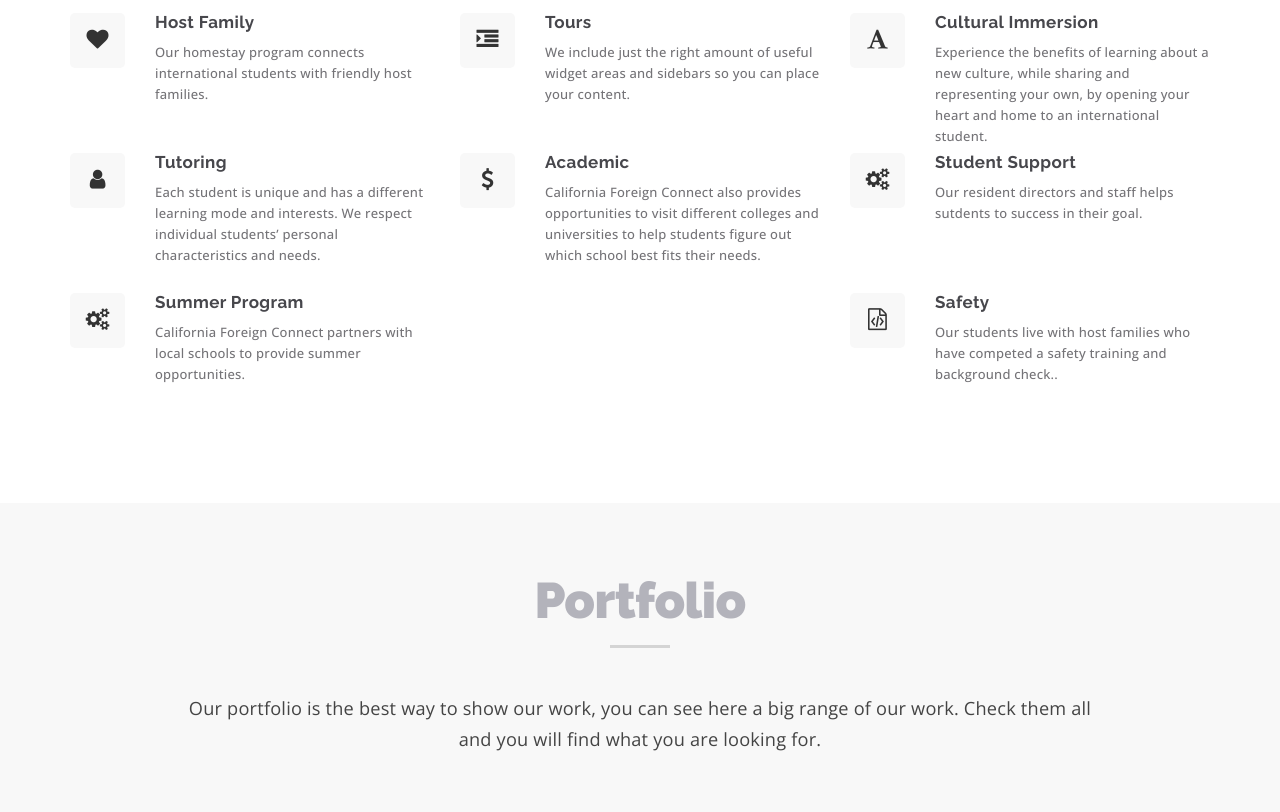
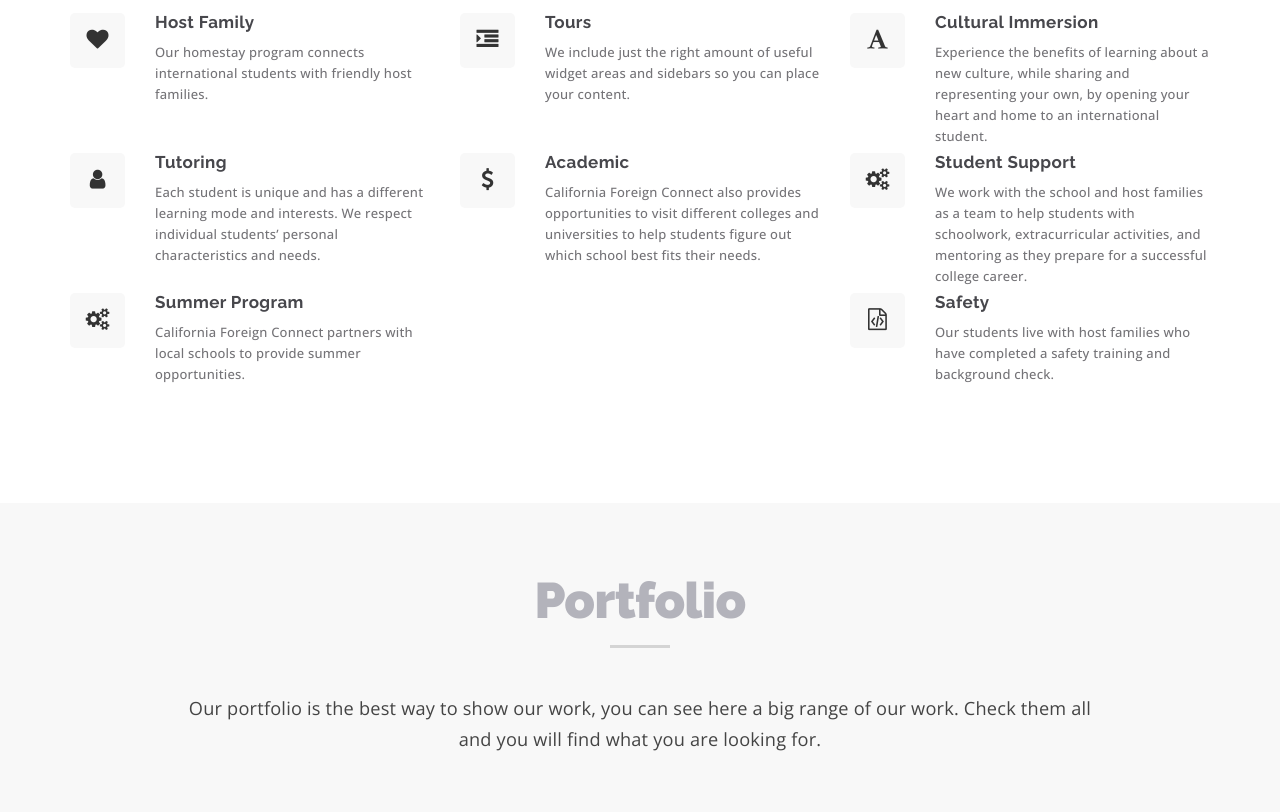
Before and after one commit to CFCLLC/CFCLLC.github.io, a plain HTML site: page index.html in a window 1280 px wide. Shown: the part 1939-2751 px from the top of the page. Drawn offline with nearby package versions, Linux system fonts and the light colour scheme; files whose address does not match are found by name.

Commit message:
Update index.html

```diff
--- a/index.html
+++ b/index.html
@@ -234,14 +234,14 @@
 							<div class="featured-icon"><i class="fa fa-cogs"></i></div>
 							<div class="featured-text">
 								<h4>Student Support</h4>
-								<p>Our resident directors and staff helps sutdents to success in their goal.</p>
+								<p>We work with the school and host families as a team to help students with schoolwork, extracurricular activities, and mentoring as they prepare for a successful college career.</p>
 							</div>
 						</div>
 						<div class="featured-item">
 							<div class="featured-icon"><i class="fa fa-file-code-o"></i></div>
 							<div class="featured-text">
 								<h4>Safety</h4>
-								<p>Our students live with host families who have competed a safety training and background check..
+								<p>Our students live with host families who have completed a safety training and background check.
 								</p>
 							</div>
 						</div>
```
